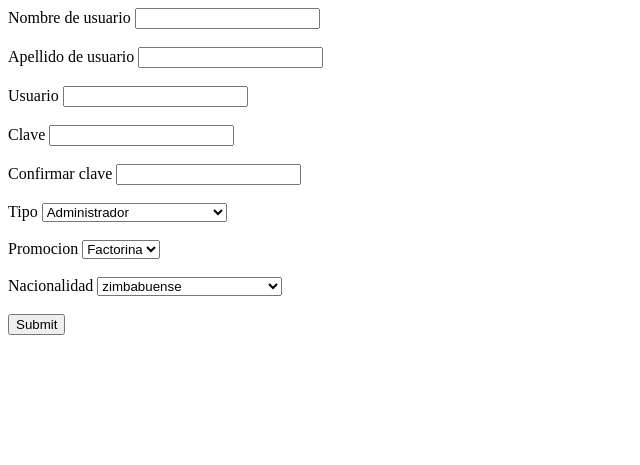
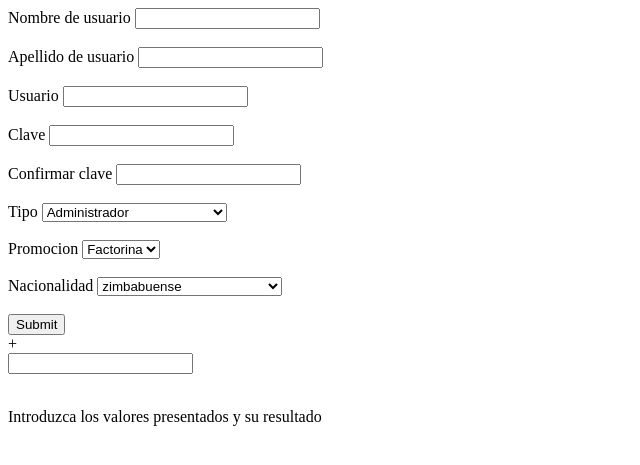
Before and after one commit to santiagofp9/P2P, a PHP site: page /registro.php in a window 1280 px wide. Shown: the top 465 px of the page, without its empty margins (0-640 px from the left). Run offline with PHP 8.4, Linux system fonts and the light colour scheme; data comes from the database, SQL or seed files in the repository.

Commit message:
Update registro.php

```diff
--- a/registro.php
+++ b/registro.php
@@ -54,8 +54,20 @@ Nacionalidad <select name="nacionalidad" id="nacionalidad" class="campo">
 
 <input type="hidden" name="oculto" value="1">
 <input type="submit" class="boton">
+<span id="mensajecapr"></span>
 </form>
+  <div id="captcha">
 
+                <label class="operacionc" for="respuesta">
+                 <div id="valor1"></div><div>+</div><div id="valor2"></div>
+                </label>
+                <input type="text" name="captcha" id="respuesta" onblur="validarResultado()"><br><br>
+                 <p>Introduzca los valores presentados y su resultado</p>
+                <?php /*?><button id="benviar1">Verificar</button><?php */?>
+                <span id="mensajecap"></span>
+
+
+ </div>
 
 
 </section>
```
